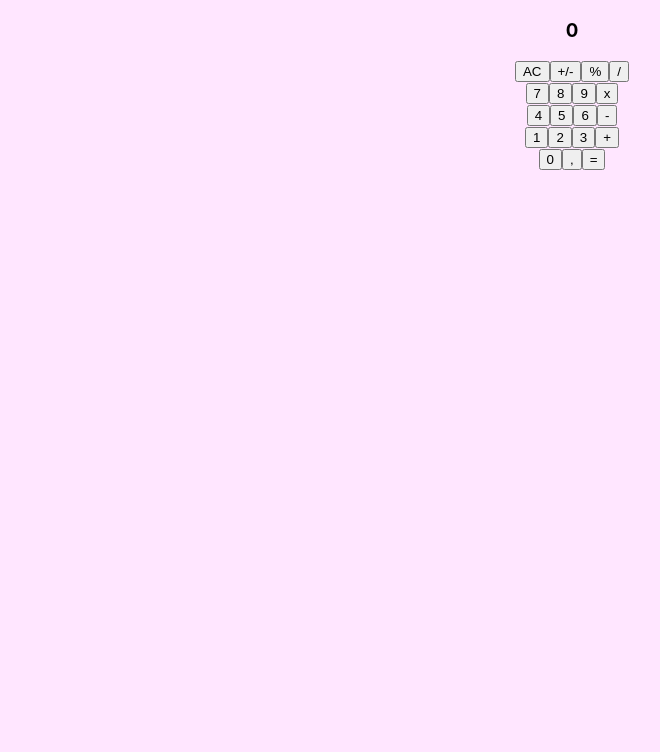
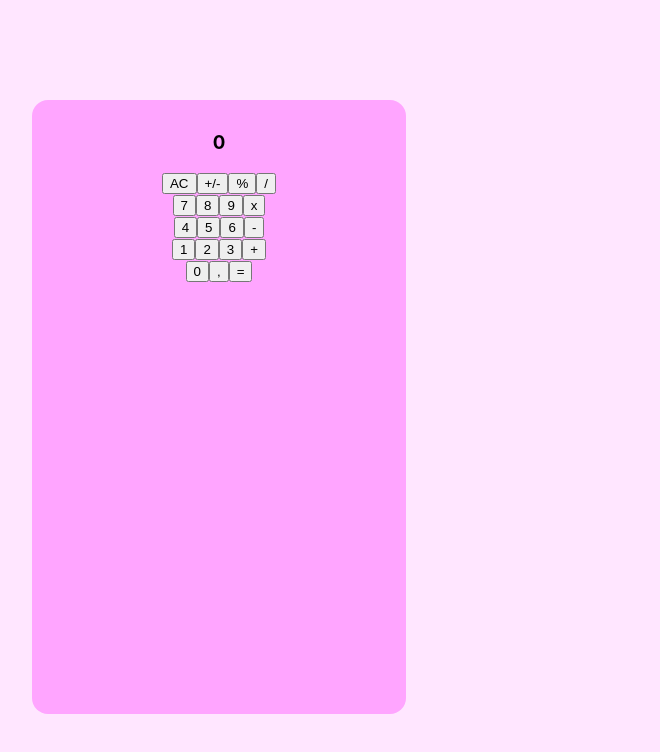
Before and after one commit to vitoriasaturnino/barbie-calculator, a React (Create React App) app: page / in a window 1280 px wide. Shown: the top 752 px of the page, without its empty margins (68-728 px from the left). Built offline with nearby package versions, Linux system fonts and the light colour scheme.

Commit message:
estilização wrapper

```diff
--- a/src/components/calculatorStyle.css
+++ b/src/components/calculatorStyle.css
@@ -1,3 +1,12 @@
 html {
   background-color: #ffe6ff;
 }
+
+.wrapper {
+  background-color: #ffa5ff;
+  width: 350px;
+  height: 590px;
+  padding: 12px;
+  border-radius: 1em;
+  margin: 100px;
+}
```
